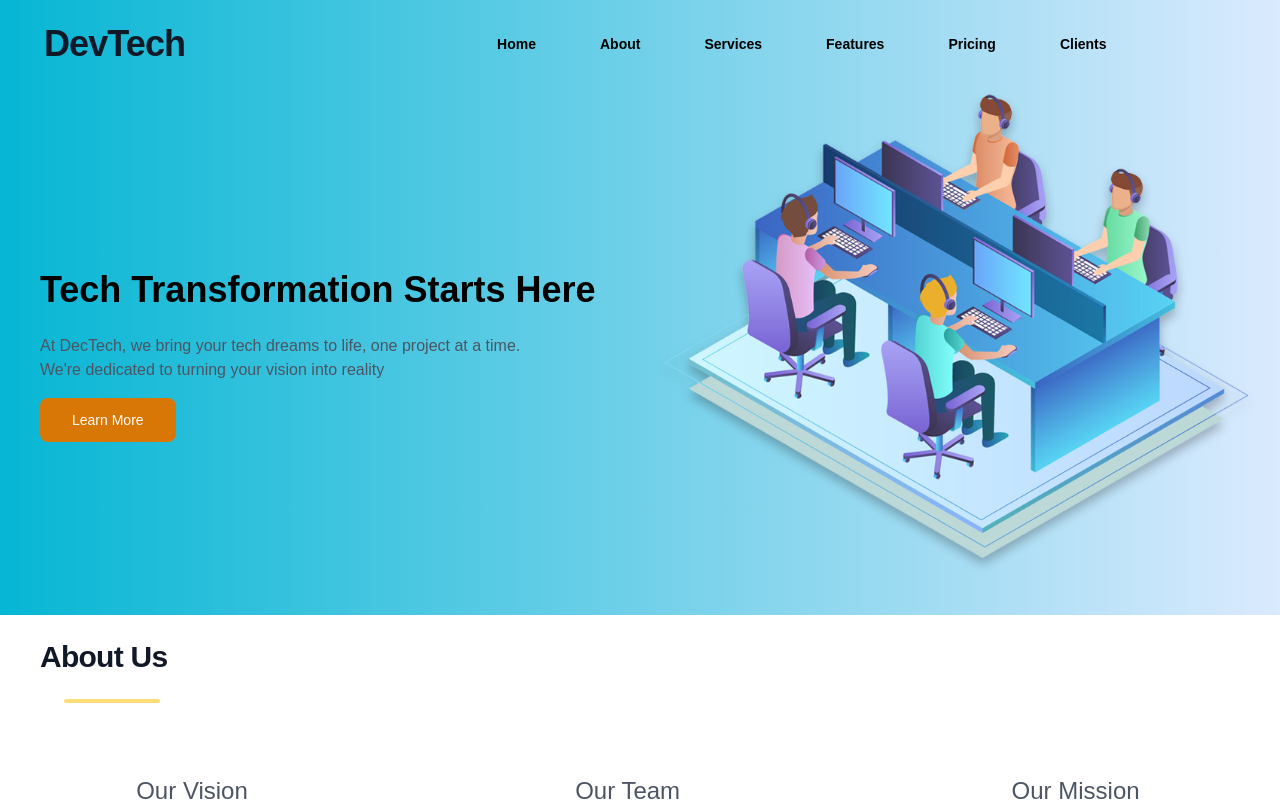
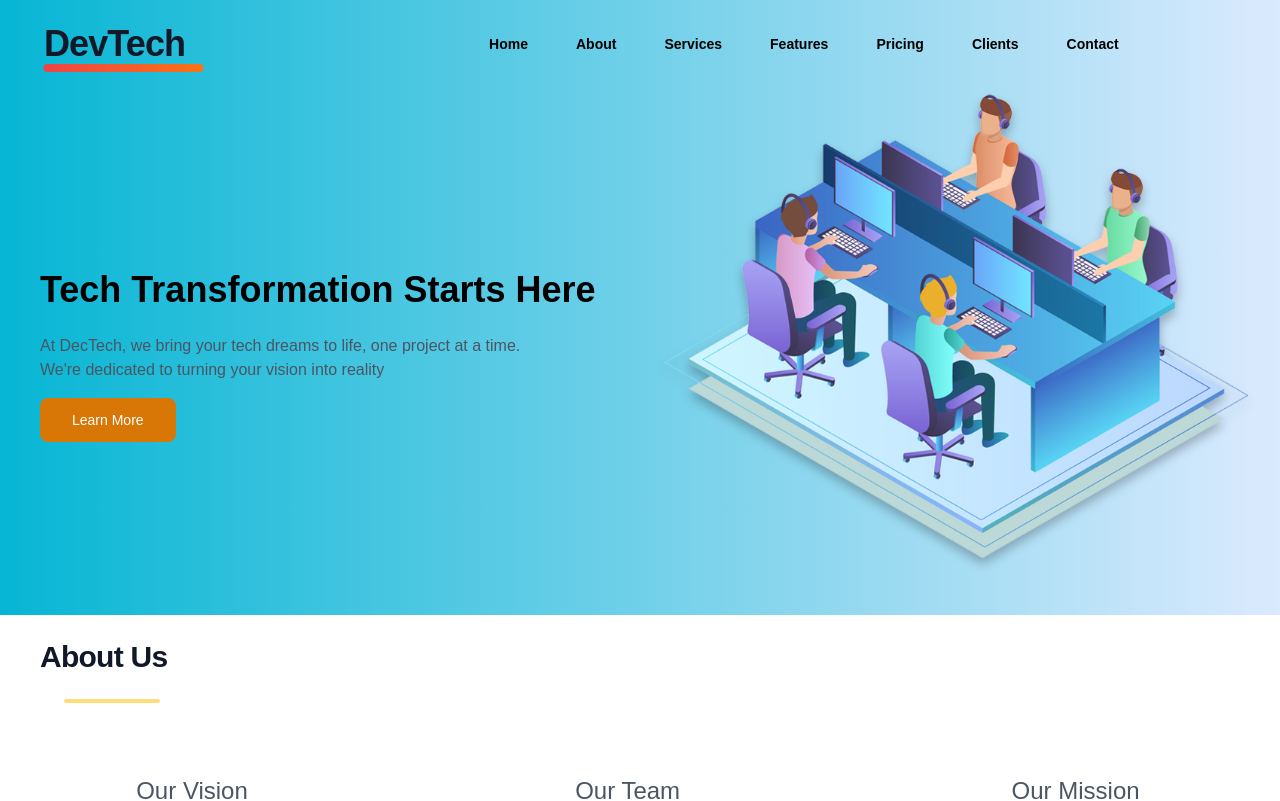
Before and after one commit to Ahsanali507/DevTechMinds, a React (Create React App) app: page / in a window 1280 px wide. Shown: the top 801 px of the page. Built offline with nearby package versions, Linux system fonts and the light colour scheme.

Commit message:
commit with some animations

```diff
--- a/package.json
+++ b/package.json
@@ -13,6 +13,7 @@
     "react-dom": "^18.2.0",
     "react-icons": "^4.11.0",
     "react-scripts": "5.0.1",
+    "react-scroll": "^1.9.0",
     "web-vitals": "^2.1.4"
   },
   "scripts": {
--- a/src/components/global/Header.jsx
+++ b/src/components/global/Header.jsx
@@ -1,9 +1,11 @@
 import React from "react";
 import { motion } from "framer-motion";
 import homeImage from "../../assets/home image.png";
+import { Element } from "react-scroll";
 
 function Header() {
   return (
+    <Element name="home">
     <motion.div className="flex w-full h-full bg-gradient-to-r from-cyan-500 to-blue-100 header-container">
       <motion.div className="flex flex-col justify-center ont-sans aw-1/2 header-container-left">
         <motion.h2 className="px-10 py-2 text-4xl font-bold heading">
@@ -27,6 +29,7 @@ function Header() {
         />
       </motion.div>
     </motion.div>
+    </Element>
   );
 }
 
--- a/src/components/global/Navbar.jsx
+++ b/src/components/global/Navbar.jsx
@@ -1,5 +1,6 @@
 import React, { useState } from "react";
 // import devtechlogo from "../../assets/DevTechLog.gif";
+import {Link} from "react-scroll"
 import {motion} from "framer-motion"
 
 function Navbar() {
@@ -9,7 +10,22 @@ function Navbar() {
     <nav className="flex items-center justify-between flex-wrap p-6 bg-gradient-to-r from-cyan-500 to-blue-100">
       <div className="flex items-center flex-shrink-0 text-white mr-6 lg:mr-72">
         {/* <img src={devtechlogo} className="w-100 h-10 mr-2" alt="Logo" /> */}
-        <h2 className="ml-5 text-4xl tracking-tight font-extrabold text-gray-900 dark:text-white">DevTech</h2>
+        <motion.h2 className="ml-5 text-4xl tracking-tight font-extrabold text-gray-900 dark:text-white"
+          whileHover={{
+            "--gradient": "linear-gradient(100deg, red, orange)", // Set a CSS variable for the gradient
+            color: "transparent", // Set the text color to transparent
+            background: "var(--gradient)", // Use the CSS variable for the gradient as the background
+            WebkitBackgroundClip: "text", // Clip the gradient to the text
+            textShadow:"2px 2px 0px red, -2px -2px 0px orange, 4px 4px 0px pink, -4px -4px 0px purple",
+            transition: { type: "spring", duration: 0.5 },
+          }}
+        >DevTech
+        </motion.h2>
+        <motion.div
+          className="absolute w-40 h-2 bg-gradient-to-r from-red-500 to-orange-500 rounded mt-12"
+          initial={{ x: "0%" }}
+          animate={{ x: "30%", transition: { duration: 4, repeat: Infinity, repeatType: "reverse" } }}
+        ></motion.div>
       </div>
       <div className="block lg:hidden">
         <button
@@ -34,54 +50,83 @@ function Navbar() {
       </div>
       <div className={`w-full block flex-grow lg:flex lg:items-center lg:w-auto ${isOpen ? "block" : "hidden"}`}>
         <div className="text-sm lg:flex-grow">
-          <motion.a href="/" className="block mt-4 px-6 lg:inline-block lg:mt-0 text-white-200 mr-4 font-bold"
-            whileHover={{
-              color:'gray',
-              transition: { duration: 2 },
-            }}
+        <Link
+            activeClass="active"
+            to="home"
+            spy={true}
+            smooth={true}
+            offset={-70}
+            duration={500}
+            className="block mt-4 px-4 lg:inline-block lg:mt-0 text-white-200 mr-4 font-bold hover:text-gray cursor-pointer"
           >
             Home
-          </motion.a>
-          <motion.a href="/" className="block mt-4 px-6 lg:inline-block lg:mt-0 text-white-200 mr-4 font-bold"
-            whileHover={{
-              color:'gray',
-              transition: { duration: 2 },
-            }}
+          </Link>
+          <Link
+            activeClass="active"
+            to="about"
+            spy={true}
+            smooth={true}
+            offset={-70}
+            duration={500}
+            className="block mt-4 px-4 lg:inline-block lg:mt-0 text-white-200 mr-4 font-bold hover:text-gray cursor-pointer"
           >
             About
-          </motion.a>
-          <motion.a href="/" className="block mt-4 px-6 lg:inline-block lg:mt-0 text-white-200 mr-4 font-bold "
-            whileHover={{
-              color:'gray',
-              transition: { duration: 2 },
-            }}
+          </Link>
+          <Link
+            activeClass="active"
+            to="services"
+            spy={true}
+            smooth={true}
+            offset={-70}
+            duration={500}
+            className="block mt-4 px-4 lg:inline-block lg:mt-0 text-white-200 mr-4 font-bold hover:text-gray cursor-pointer"
           >
             Services
-          </motion.a>
-          <motion.a href="/" className="block mt-4 px-6 lg:inline-block lg:mt-0 text-white-200 mr-4 font-bold"
-            whileHover={{
-              color:'gray',
-              transition: { duration: 2 },
-            }}
+          </Link>
+          <Link
+            activeClass="active"
+            to="features"
+            spy={true}
+            smooth={true}
+            offset={-70}
+            duration={500}
+            className="block mt-4 px-4 lg:inline-block lg:mt-0 text-white-200 mr-4 font-bold hover:text-gray cursor-pointer"
           >
             Features
-          </motion.a>
-          <motion.a href="/" className="block mt-4 px-6 lg:inline-block lg:mt-0 text-white-200 mr-4 font-bold"
-            whileHover={{
-              color:'gray',
-              transition: { duration: 2 },
-            }}
+          </Link>
+          <Link
+            activeClass="active"
+            to="pricing"
+            spy={true}
+            smooth={true}
+            offset={-70}
+            duration={500}
+            className="block mt-4 px-4 lg:inline-block lg:mt-0 text-white-200 mr-4 font-bold hover:text-gray cursor-pointer"
           >
             Pricing
-          </motion.a>
-          <motion.a href="/" className="block mt-4 px-6 lg:inline-block lg:mt-0 text-white-200 mr-4 font-bold"
-            whileHover={{
-              color:'gray',
-              transition: { duration: 2 },
-            }}
+          </Link>
+          <Link
+            activeClass="active"
+            to="clients"
+            spy={true}
+            smooth={true}
+            offset={-70}
+            duration={500}
+            className="block mt-4 px-4 lg:inline-block lg:mt-0 text-white-200 mr-4 font-bold hover:text-gray cursor-pointer"
           >
             Clients
-          </motion.a>
+          </Link>
+          <Link
+            activeClass="active"
+            to="contact"
+            spy={true}
+            smooth={true}
+            offset={-70}
+            duration={500}
+            className="block mt-4 px-4 lg:inline-block lg:mt-0 text-white-200 mr-4 font-bold hover:text-gray cursor-pointer"
+          >
+            Contact
+          </Link>
         </div>
       </div>
     </nav>
--- a/src/components/home/About.jsx
+++ b/src/components/home/About.jsx
@@ -1,9 +1,11 @@
 import React from "react";
 import { motion } from "framer-motion";
 import aboutImage from "../../assets/aboutusImage.jpg";
+import { Element } from "react-scroll";
 // import {FaBeer} from 'react-icons/fa'
 function About() {
   return (
+    <Element name="about">
     <motion.div className="about-container bg-gradient-to-r from-white to-gray-150 h-full">
       <motion.div className="about-container-upper">
         <h2 className="px-10 py-6 text-3xl tracking-tight font-extrabold text-gray-900 dark:text-white">
@@ -54,6 +56,7 @@ function About() {
         </motion.div>
       </motion.div>
     </motion.div>
+    </Element>
   );
 }
 
--- a/src/components/home/Clients.jsx
+++ b/src/components/home/Clients.jsx
@@ -1,7 +1,9 @@
 import React from 'react'
+import { Element } from 'react-scroll'
 
 function Clients() {
     return (
+        <Element name="clients">
         <section class="bg-white dark:bg-gray-900 clients-container h-full">
             <div class="py-8 px-4 mx-auto max-w-screen-xl text-center lg:py-16 lg:px-6">
                 <div class="mx-auto mb-8 max-w-screen-sm lg:mb-16">
@@ -129,6 +131,7 @@ function Clients() {
                 </div>
             </div>
         </section>
+        </Element>
     )
 }
 
--- a/src/components/home/ContactUs.jsx
+++ b/src/components/home/ContactUs.jsx
@@ -1,7 +1,8 @@
 import React from 'react'
-
+import { Element } from 'react-scroll'
 function ContactUs() {
   return (
+    <Element name="contact">
     <section className="bg-gradient-to-r from-white to-gray-100 h-full">
       <div className="py-8 lg:py-16 px-4 mx-auto max-w-screen-md">
         <h2 className="text-center mb-4 text-4xl tracking-tight font-extrabold text-gray-900 dark:text-white">
@@ -56,6 +57,7 @@ function ContactUs() {
         </form>
       </div>
     </section>
+    </Element>
   )
 }
 
--- a/src/components/home/Features.jsx
+++ b/src/components/home/Features.jsx
@@ -3,9 +3,11 @@ import { motion } from "framer-motion";
 import featuresImage from "../../assets/featuresImage.png";
 import solutionsImage from "../../assets/solutions.png";
 import businessImage from "../../assets/businessImage.png";
+import { Element } from "react-scroll";
 
 function Features() {
   return (
+    <Element name="features">
     <motion.div className="features-container">
       <motion.div className="features-subcontainer1 bg-gradient-to-r from-white to-gray-150 h-screen w-full">
         <motion.div className="container-upper w-full">
@@ -117,6 +119,7 @@ function Features() {
         </motion.div>
       </motion.div>
     </motion.div>
+    </Element>
   );
 }
 
--- a/src/components/home/Pricing.jsx
+++ b/src/components/home/Pricing.jsx
@@ -1,8 +1,10 @@
 import React from 'react';
+import { Element } from 'react-scroll';
 
 function Pricing() {
   return (
-    <section className="h-full">
+    <Element name="pricing">
+    <section className="h-full" id="pricing">
       <div className="pricing-container max-w-full mx-auto py-24 px-6 bg-gradient-to-r from-white to-gray-200">
         <h2 className="text-center mb-4 text-3xl tracking-tight font-extrabold text-gray-900 dark:text-white">
           Pricing
@@ -252,6 +254,7 @@ function Pricing() {
         </div>
       </div>
     </section>
+    </Element>
   );
 }
 
--- a/src/components/home/Services.jsx
+++ b/src/components/home/Services.jsx
@@ -1,8 +1,10 @@
 import React from "react";
 import { motion } from "framer-motion";
+import { Element } from "react-scroll";
 
 function Services() {
   return (
+    <Element name="services">
     <motion.div className="w-full h-full services-container bg-gradient-to-r from-white to-gray-100">
       <motion.div className="service-container-upper">
         <h2 className="px-10 py-6 text-3xl tracking-tight font-extrabold text-gray-900 dark:text-white">
@@ -75,6 +77,7 @@ function Services() {
         </motion.div>
       </motion.div>
     </motion.div>
+    </Element>
   );
 }
 
```
Also changed, not shown: 1 other file (tests, documents, lock files or other folders).
